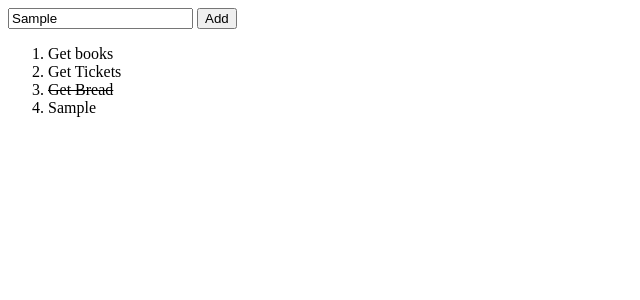
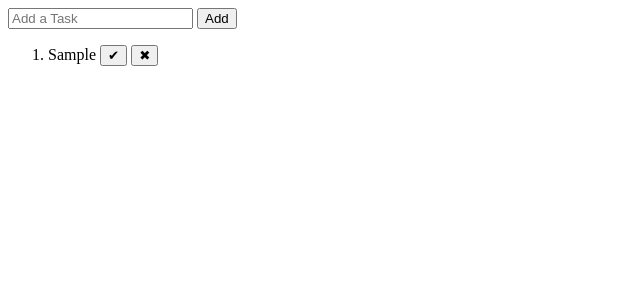
Before and after one commit to puneethx/TODO-WebApp, a SvelteKit app: page / in a window 1280 px wide. Both pictures are taken after typing "Sample" into the empty fields and a click on the button "Add". Shown: the top 300 px of the page, without its empty margins (0-640 px from the left). Built offline with nearby package versions, Linux system fonts and the light colour scheme.

Commit message:
Delete Todos

```diff
--- a/src/routes/+page.svelte
+++ b/src/routes/+page.svelte
@@ -1,27 +1,44 @@
 <script>
-    let todos = [
-        {task:"Get books", isComplete: false, createdAt :"2021-08-06"},
-        {task:"Get Tickets", isComplete: false, createdAt :"2021-08-06"},
-        {task:"Get Bread", isComplete: true, createdAt :"2021-07-06"},
-        ]
+    let todos = [ ];
+    let task="";
 
+
+    const addTodo = () => {
         let todo = {
-            task:"",
+            task:task,
             isComplete:false,
             createdAt:new Date(),
         };
-        const addTodo = () => {
-            todos = [...todos,todo];
-        }
+        todos = [todo,...todos];
+        task = "";
+    }
+    const markTodoAsComplete = (index) => {
+        todos[index].isComplete = !todos[index].isComplete;
+    }
+    const deleteTodo = (index) => {
+        let deleteItem = todos[index];
+        todos = todos.filter((item) => item !=deleteItem);
+    }
 
         $: console.table(todos);
 </script>
 
-<input type="text" bind:value={todo.task} />
+<input type="text" placeholder="Add a Task" bind:value={task} />
 <button on:click={addTodo}>Add</button>
+
 <ol>
-    {#each todos as todo}
-    <li class:complete={todo.isComplete}>{todo.task}</li>
+    {#each todos as item,index}
+    <li class:complete={item.isComplete}>
+    <span>
+        {item.task}
+    </span>
+    <span>
+        <button on:click={() => markTodoAsComplete(index)}>✔</button>
+        <button on:click={() => deleteTodo(index)}>✖</button>
+    </span>
+    </li>
+    {:else}
+    <p>No Todos Found</p>
     {/each}
 </ol>
 
```
